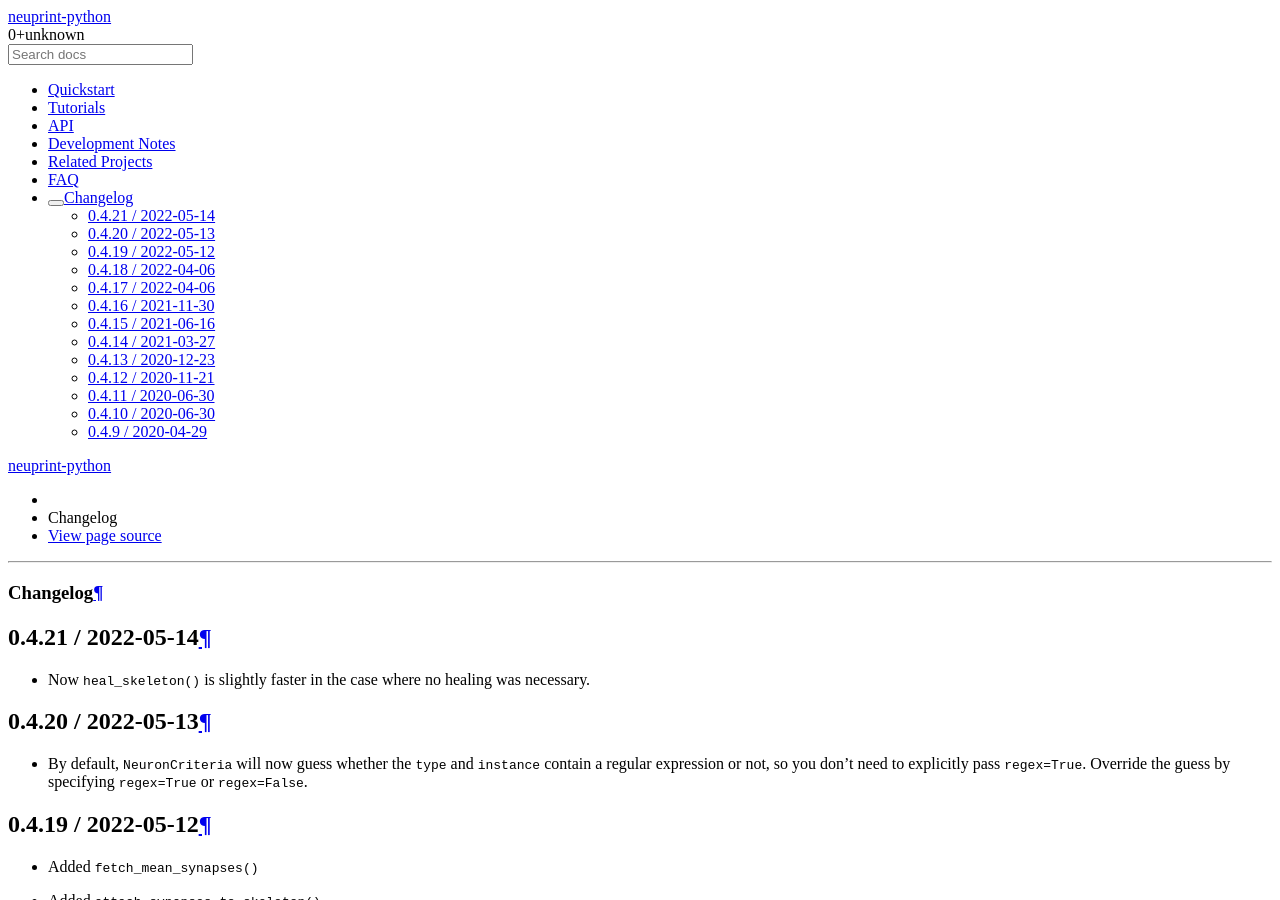
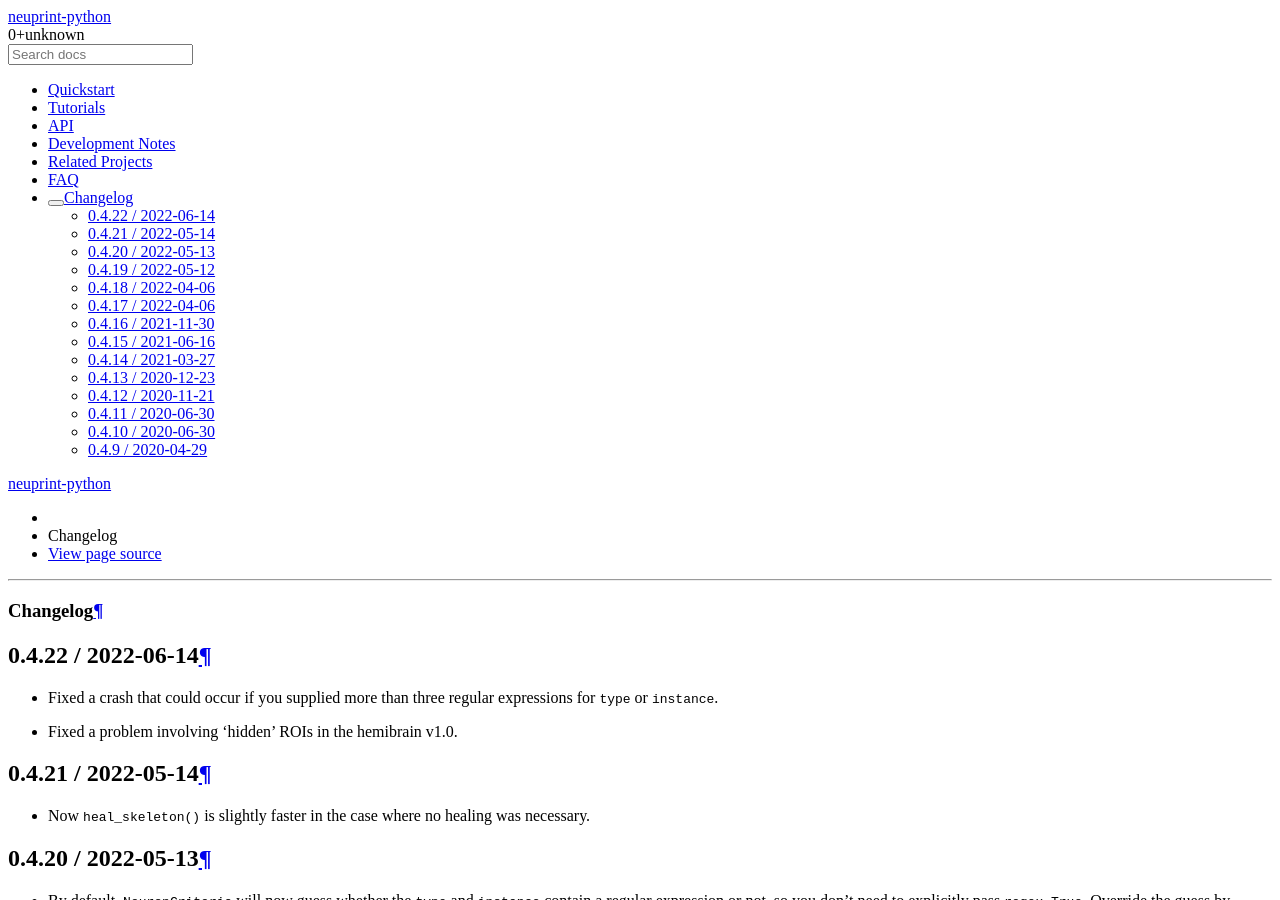
Before and after one commit to connectome-neuprint/neuprint-python, a Sphinx documentation site: the page built from docs/source/changelog.rst, in a window 1280 px wide and 900 px high. Built offline with Sphinx 7.4.7 and the Read the Docs theme 2.0.0, drawn with Linux system fonts in a browser that asks for light colours; pages that are not in the unit, such as notebooks, are missing from menus.

Commit message:
Update changelog

```diff
--- a/docs/source/changelog.rst
+++ b/docs/source/changelog.rst
@@ -1,5 +1,11 @@
 Changelog
 =========
+
+0.4.22 / 2022-06-14
+-------------------
+
+- Fixed a crash that could occur if you supplied more than three regular expressions for ``type`` or ``instance``.
+- Fixed a problem involving 'hidden' ROIs in the hemibrain v1.0.
 
 0.4.21 / 2022-05-14
 -------------------
--- a/docs/source/development.rst
+++ b/docs/source/development.rst
@@ -20,6 +20,7 @@ To prepare a release, follow these steps:
 
     # Update the change log!
     code docs/source/changelog.rst
+    git commit -m "Updated changelog" docs/source/changelog.rst
 
     # Do the tests still pass?
     pytest .
```
